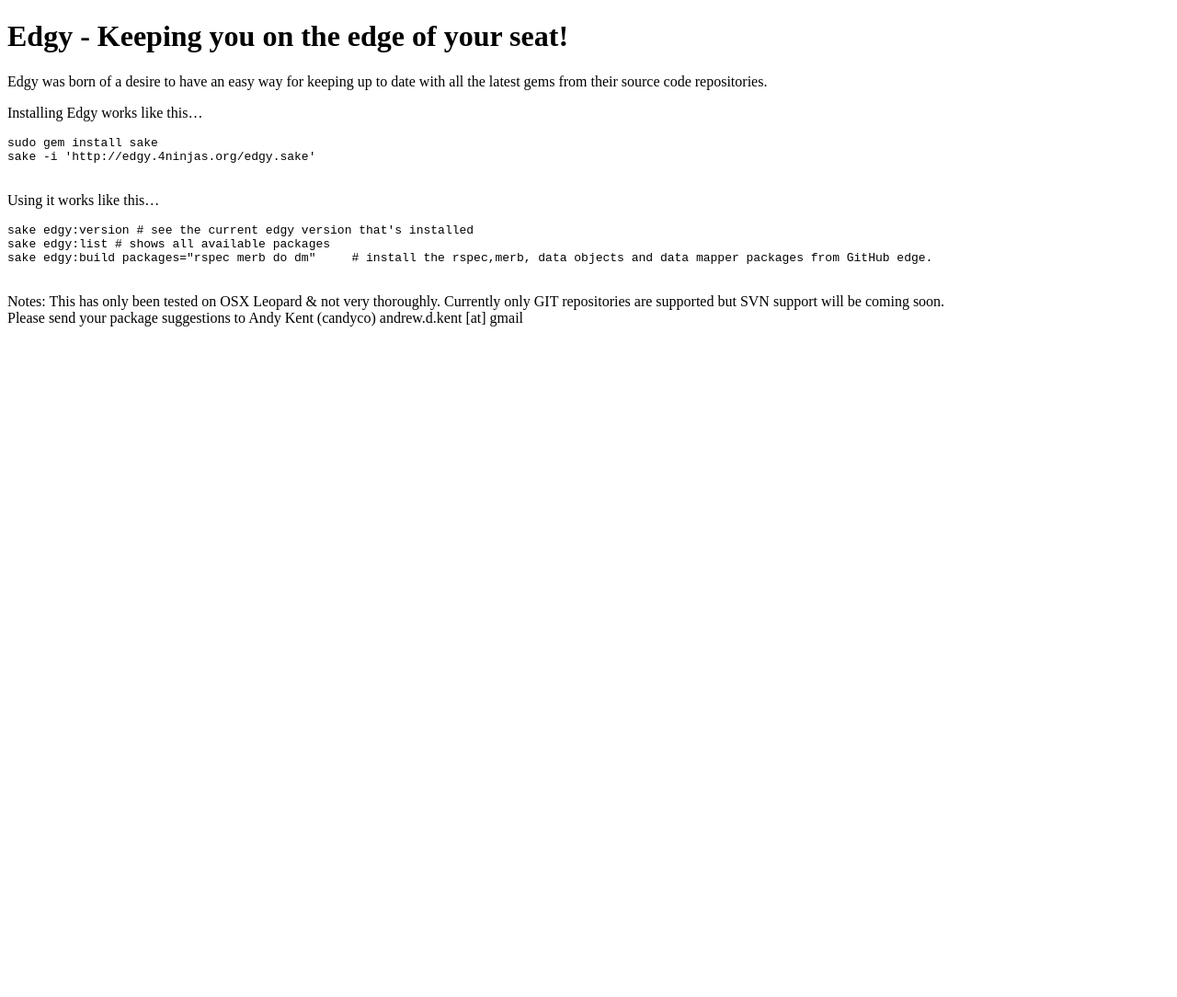
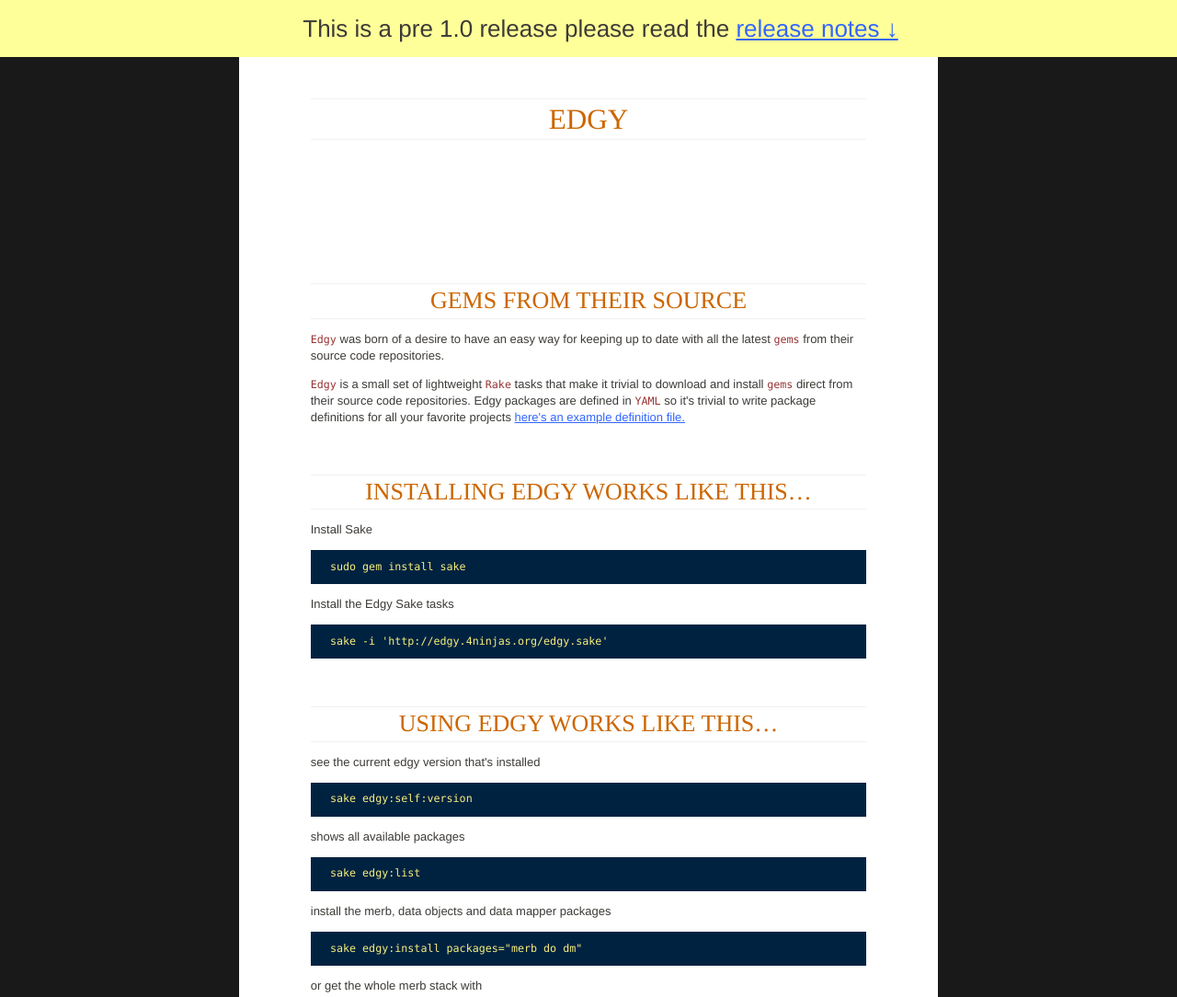
Before and after one commit to andykent/edgy, a plain HTML site: page index.html in a window 1280 px wide. Shown: the top 1084 px of the page at 92% size. Before the commit the page ends 800 px from the top, so only its background shows below. Drawn offline with Linux system fonts and the light colour scheme.

Commit message:
v0.3, now supports updating and checks for confirmation before removing gems

```diff
--- a/index.html
+++ b/index.html
@@ -7,28 +7,120 @@
 
 	<title>Edgy - Keeping you on the edge of your seat!</title>
 
+	<style type="text/css" media="screen">
+		body {
+		 	background-color: #191919;
+		 	color: #3D3B37;
+		 	font: 62.5%/1.4 "Helvetica Neue", Arial, Helvetica, Geneva, sans-serif;
+		 	margin: 0;
+		 	padding: 0;
+		}
+
+		#page {
+		 	width: 46.5em;
+		 	margin: 0 auto;
+		 	padding: 1em 6em;
+		 	background: #fff;
+			font-size: 1.3em;
+		}
+
+		#warning {
+			position: fixed;
+			left: 0;
+			top: 0;
+			width: 100%;
+			margin: 0;
+			padding: .5em;
+			font-size: 2em;
+			background: #ff9;
+			text-align: center;
+		}
+		a {
+		 	color: #3366ff;
+		 	text-decoration: underline;
+		}
+		a:hover {
+		 	color: #ff6633;
+		}
+		h1, h2 {
+			 	margin: 2em 0 0;
+			 	text-align: center;
+			 	font-weight: normal;
+			 	text-transform: uppercase;
+			 	color: #c60;
+			 	border-top: 1px solid #f1f1f1;
+			 	border-bottom: 1px solid #f1f1f1;
+			 	font-size: 2em;
+				font-family: times, Times New Roman, times-roman, georgia, serif;
+			}
+			h1 {
+				margin: 3em 0 5em 0;
+				font-size: 2.4em;
+			}
+			pre {
+			 	clear: both;
+			 	display: block;
+			 	margin: 0;
+			 	padding: 1em 2em;
+			 	background: #002241;
+			 	overflow: auto;
+			}
+
+			code {
+			 	font: .9em Monaco, "Courier New", Courier, mono;
+			 	color: #933;
+			}
+
+			pre code {
+			 	color: #f6f07d;
+			}
+
+			blockquote p {
+			 	padding: 2em;
+			 	font-style: italic;
+			 	font-family: times, Times New Roman, times-roman, georgia, serif;
+			 	font-size: 1.1em;
+			}
+	</style>
 </head>
 
 <body>
 
 	<div id="page">
-		<h1>Edgy - Keeping you on the edge of your seat!</h1>
-		<p>Edgy was born of a desire to have an easy way for keeping up to date with all the latest gems from their source code repositories.</p>
-		<p>Installing Edgy works like this&hellip;</p>
-		<code>
-			<pre>sudo gem install sake
-sake -i 'http://edgy.4ninjas.org/edgy.sake'
+
+		<p id="warning">This is a pre 1.0 release please read the <a href="#release_notes">release notes &darr;</a></p>
+
+		<h1>Edgy</h1>
+
+		<h2>Gems from their source</h2>
+		<p><code>Edgy</code> was born of a desire to have an easy way for keeping up to date with all the latest <code>gems</code> from their source code repositories.</p>
+		<p><code>Edgy</code> is a small set of lightweight <code>Rake</code> tasks that make it trivial to download and install <code>gems</code> direct from their source code repositories. Edgy packages are defined in <code>YAML</code> so it's trivial to write package definitions for all your favorite projects <a href="/sources.yml">here's an example definition file.</a></p>
+
+		<h2>Installing Edgy works like this&hellip;</h2>
+		<p>Install Sake</p>
+		<pre><code>sudo gem install sake</code></pre>
+		<p>Install the Edgy Sake tasks</p>
+		<pre><code>sake -i 'http://edgy.4ninjas.org/edgy.sake'</code></pre>
+
+		<h2>Using Edgy works like this&hellip;</h2>
+		<p>see the current edgy version that's installed</p>
+		<pre><code>sake edgy:self:version</code></pre>
+		<p>shows all available packages</p>
+		<pre><code>sake edgy:list</code></pre>
+		<p>install the merb, data objects and data mapper packages</p>
+		<pre><code>sake edgy:install packages="merb do dm"</code></pre>
+		<p>or get the whole merb stack with</p>
+		<pre><code>sake edgy:install packages="merb-stack"</code></pre>
+		<p>Once you've installed a package you can automatically update all installed packages</p>
+		<pre><code>sake edgy:update</code></pre>
 			</pre>
 		</code>
-		<p>Using it works like this&hellip;</p>
-		<code>
-			<pre>sake edgy:version # see the current edgy version that's installed
-sake edgy:list # shows all available packages
-sake edgy:build packages="rspec merb do dm"	# install the rspec,merb, data objects and data mapper packages from GitHub edge.
-			</pre>
-		</code>
-		<p>Notes: This has only been tested on OSX Leopard &amp; not very thoroughly. Currently only GIT repositories are supported but SVN support will be coming soon.<br />
-			Please send your package suggestions to Andy Kent (candyco) andrew.d.kent [at] gmail</p>
+
+		<h2 id="release_notes">Release Notes</h2>
+		<p>This has only been tested on OSX Leopard &amp; not very thoroughly. Currently only GIT repositories are supported but SVN support will be coming soon. Some edge gems require a clean install so you may be asked to confirm if you want to remove old versions of a gem. The package can update itself so providing it works you should be always upto date, if not then try sake edgy:self:uninstall and then reinstall as above.</p>
+
+		<h2>Feedback</h2>
+		<p>Please send your package suggestions to Andy Kent (candyco) - andrew.d.kent [at] gmail</p>
 	</div>
 
 </body>
```
Also changed, not shown: 3 other files.
